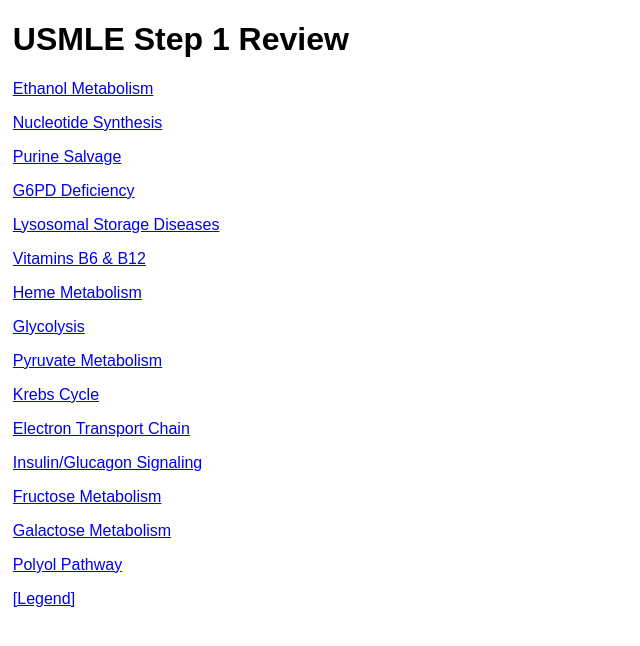
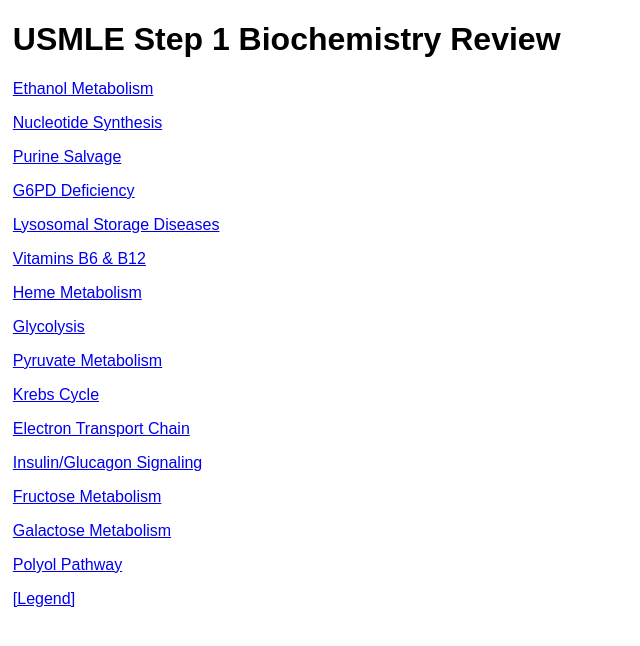
Before and after one commit to arnavm/step1_biochem, a plain HTML site: page index.html in a window 1280 px wide. Shown: the whole page, without its empty margins (0-640 px from the left). Drawn offline with Linux system fonts and the light colour scheme.

Commit message:
Updated title

```diff
--- a/index.html
+++ b/index.html
@@ -12,7 +12,7 @@ Released under the MIT license: http://jsbin.mit-license.org
 <head>
   <meta charset="utf-8">
   <meta name="viewport" content="initial-scale=1">
-  <title>USMLE Step 1 Review</title>
+  <title>USMLE Step 1 Biochemistry Review</title>
   <!-- http://redd.it/32cnqk -->
 
   <!-- http://snapsvg.io/ -->
@@ -22,7 +22,7 @@ Released under the MIT license: http://jsbin.mit-license.org
   <link rel="stylesheet" href="css/normalize.css">
 </head>
 <body>
-	<h1 id="usmle-step-1-review">USMLE Step 1 Review</h1>
+	<h1 id="usmle-step-1-review">USMLE Step 1 Biochemistry Review</h1>
 	<p><a href="etoh.html">Ethanol Metabolism</a></p>
 	<p><a href="nucs.html">Nucleotide Synthesis</a></p>
   <p><a href="purs.html">Purine Salvage</a></p>
```
